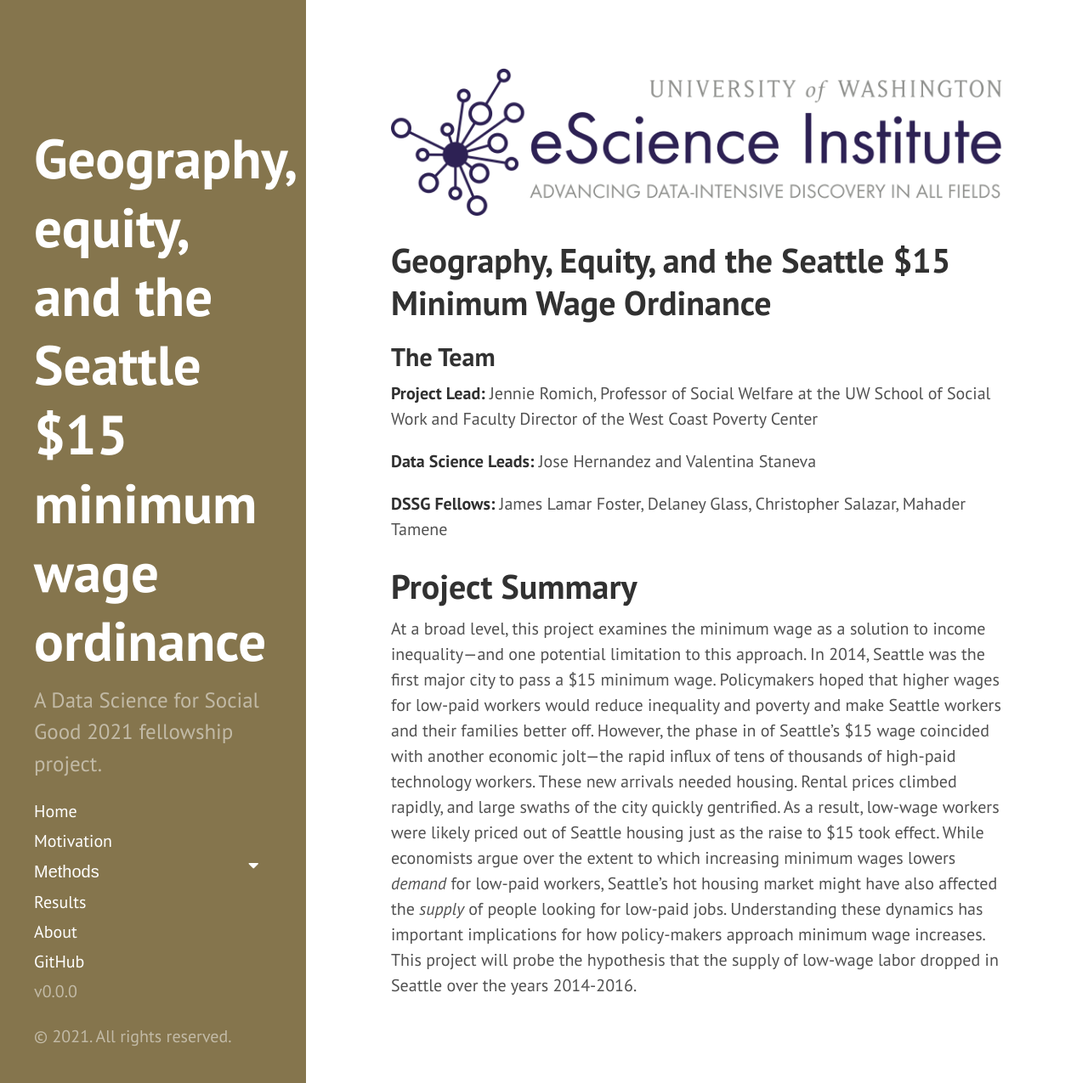
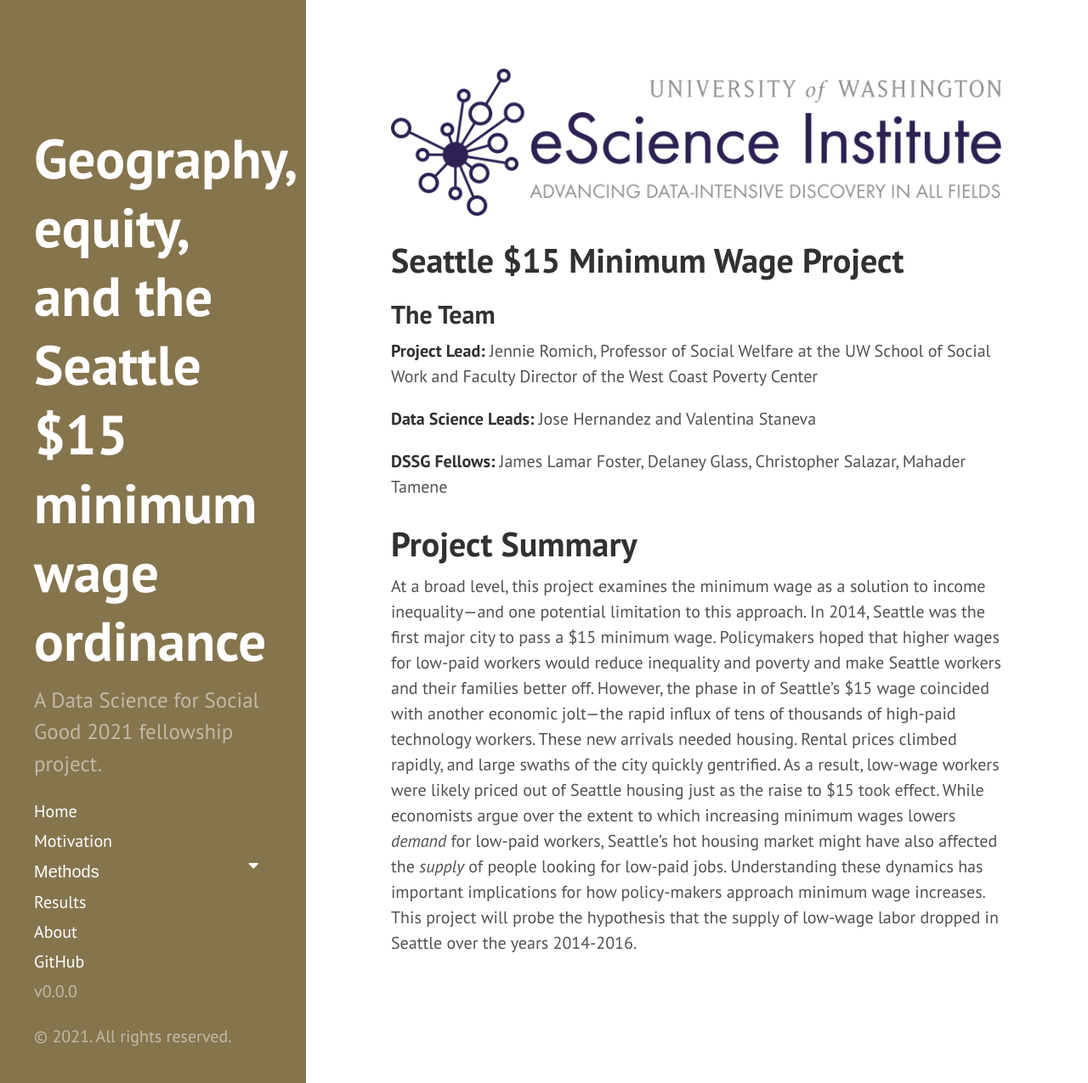
Before and after one commit to uwescience/MinWA, a Jekyll site: the page built from index.md, in a window 1280 px wide and 1275 px high. Shown: the whole window at 85% size. Built offline with Jekyll 4.4.1, drawn with Linux system fonts in a browser that asks for light colours; the list of posts is cut into pages by our own code.

Commit message:
changed project title

```diff
--- a/index.md
+++ b/index.md
@@ -5,7 +5,7 @@
 <img src="{{ site.url }}{{ site.baseurl }}/assets/img/eScience.png">
 
 
-# Geography, Equity, and the Seattle $15 Minimum Wage Ordinance
+# Seattle $15 Minimum Wage Project
 
 ## The Team
 
```
